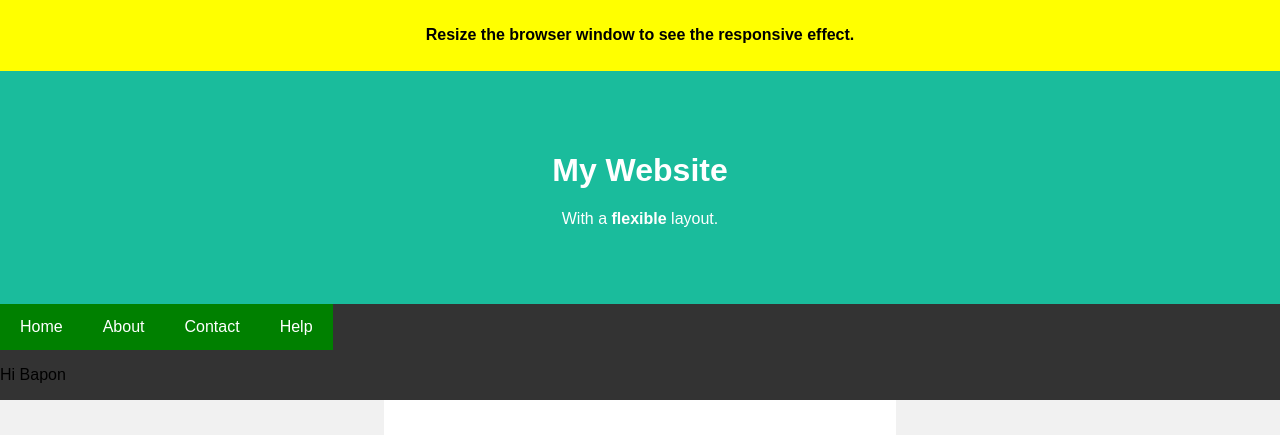
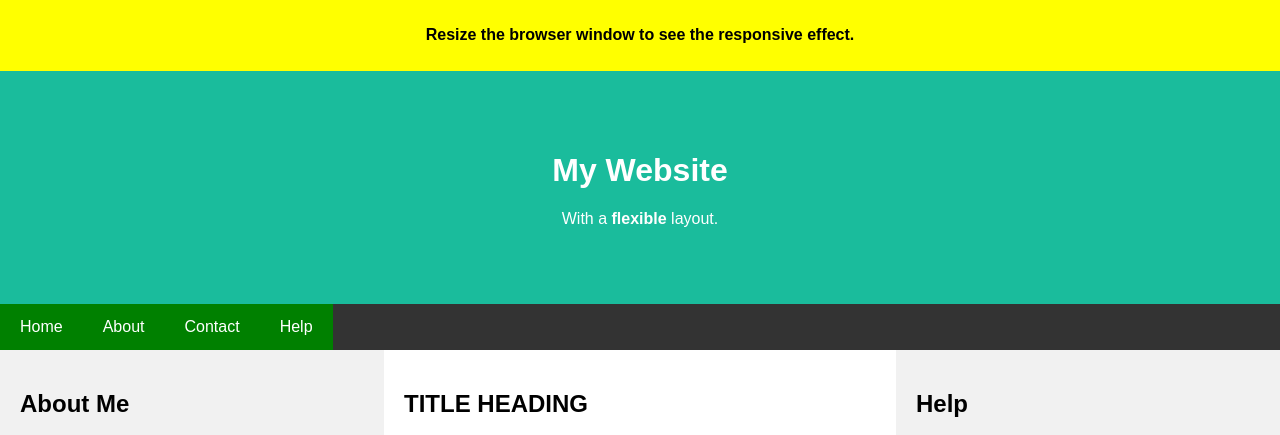
Before and after one commit to SUPRIYODEY886/SUPRIYODEY886.github.io, a plain HTML site: page practice3.html in a window 1280 px wide. Shown: the top 435 px of the page. Drawn offline with Linux system fonts and the light colour scheme.

Commit message:
Modified

```diff
--- a/css/makaut.css
+++ b/css/makaut.css
@@ -1,7 +1,3 @@
-body {
-
-}
-
 .container {
 	display: flex;
 	flex-wrap: wrap;
--- a/practice3.html
+++ b/practice3.html
@@ -20,10 +20,6 @@
 		<a href="#"> About </a>
 		<a href="#"> Contact </a>
 		<a href="#"> Help </a>
-	</div>
-
-	<div class = "nav">
-		<p>Hi Bapon</p>
 	</div>
 
 	<div class="container">
```
Also changed, not shown: makaut.html (+1 -1 lines).
